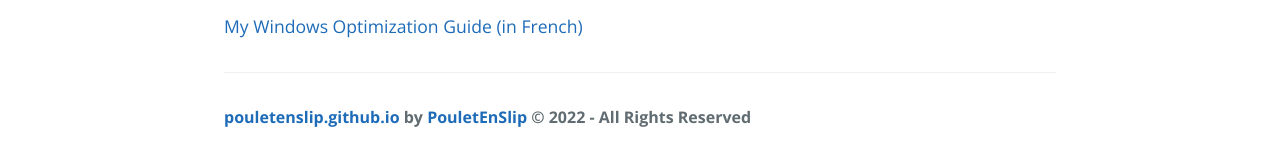
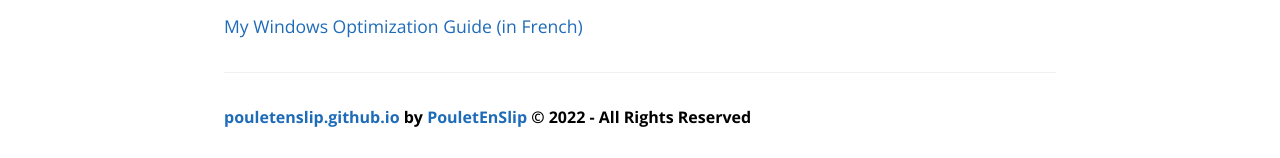
Before and after one commit to PouletEnSlip/pouletenslip.github.io, a Jekyll site: the page built from index.md, in a window 1280 px wide. Shown: the part 2011-2169 px from the top of the page. Built offline with Jekyll 4.4.1, drawn with Linux system fonts in a browser that asks for light colours; comment, search, counter and statistics services are not loaded; our own code applies the rules of GitHub Pages for plain Markdown files.

Commit message:
Update jekyll-theme-cayman.scss

```diff
--- a/_sass/jekyll-theme-cayman.scss
+++ b/_sass/jekyll-theme-cayman.scss
@@ -30,7 +30,6 @@ body {
   font-family: "Open Sans", "Helvetica Neue", Helvetica, Arial, sans-serif;
   font-size: 16px;
   line-height: 1.5;
-  color: $body-text-color;
 }
 
 #skip-to-content {
```
